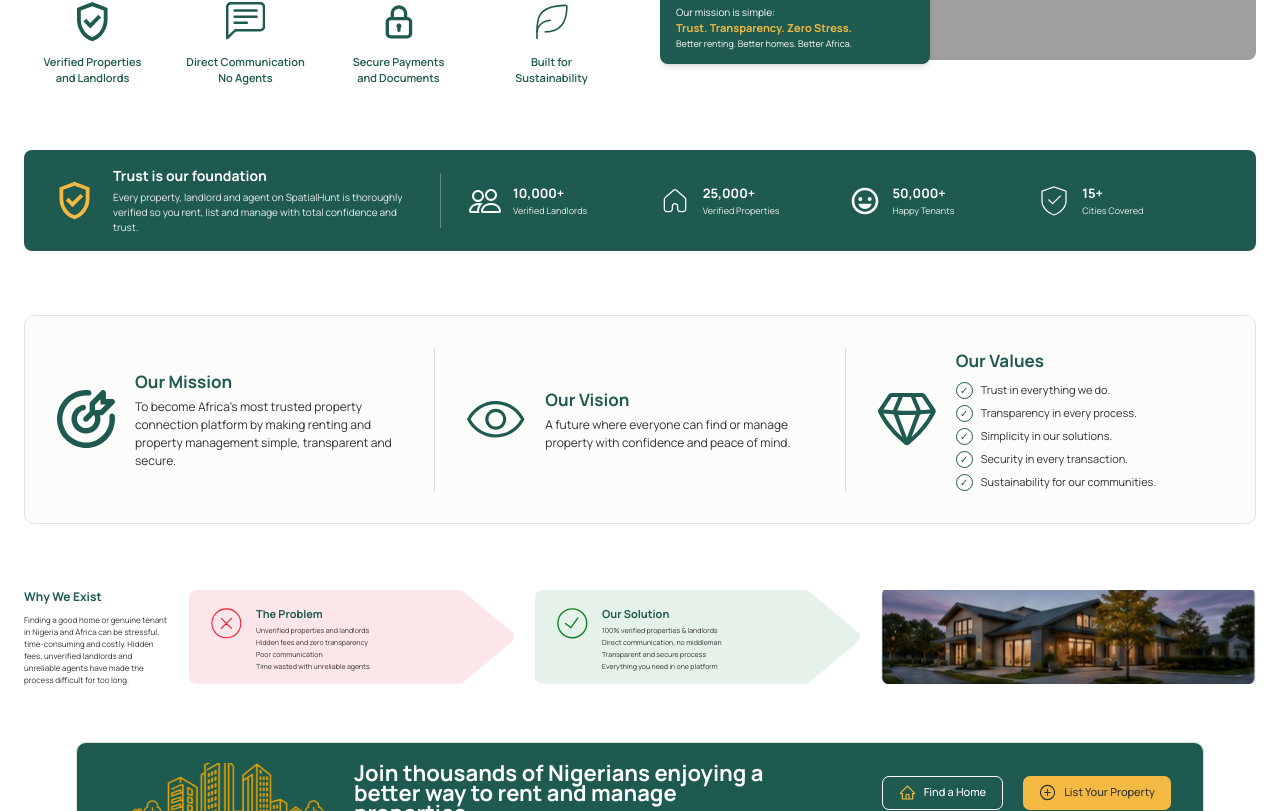
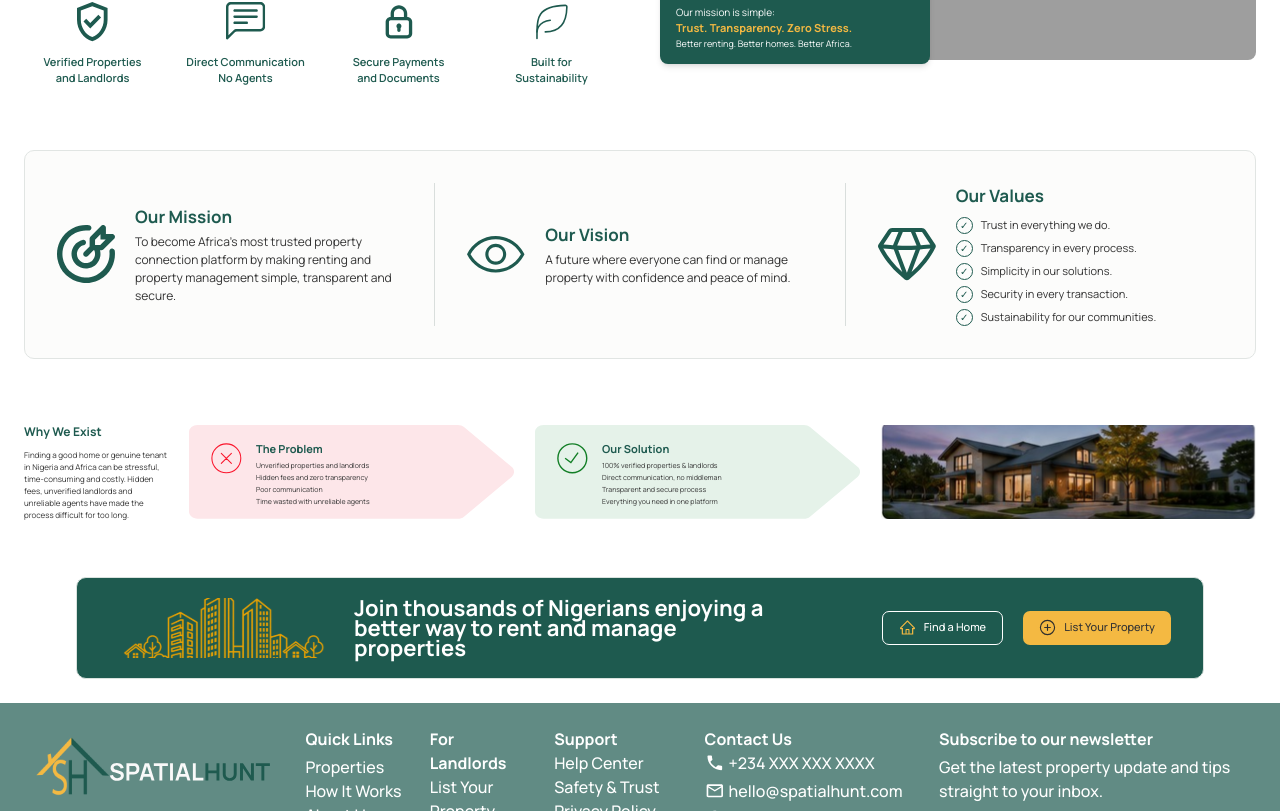
Before and after one commit to spatialhunt/spatialhunt-project, a Next.js app: page /about in a window 1280 px wide. Shown: the part 409-1220 px from the top of the page. Built offline with nearby package versions, Linux system fonts and the light colour scheme; grey boxes are pictures that could not be loaded.

Commit message:
made the about us button interactive

```diff
--- a/app/about/page.tsx
+++ b/app/about/page.tsx
@@ -1,6 +1,6 @@
 import React from 'react'
 import AboutHero from '@/component/about/AboutHero';
-import TrustStats from '@/component/howitworks/Truststats';
+
 import MissionVisionValues from '@/component/about/MissionVisionValues';
 import WhyWeExist from '@/component/about/WhyWeExist';
 import GetStarted from '@/component/about/AboutGetStarted';
@@ -12,7 +12,7 @@
   return (
     <main>
       <AboutHero />
-      <TrustStats />
+
       <MissionVisionValues />
       <WhyWeExist />
       <GetStarted />
--- a/component/about/AboutGetStarted.tsx
+++ b/component/about/AboutGetStarted.tsx
@@ -1,4 +1,5 @@
 import Image from "next/image";
+import Link from "next/link";
 
 export default function GetStarted() {
   return (
@@ -28,7 +29,8 @@
         <div className="flex w-full shrink-0 flex-col items-center gap-3 sm:w-auto sm:flex-row sm:gap-5">
 
           {/* Find a Home */}
-          <button
+          <Link href="/properties">
+             <button
             type="button"
             className="flex h-[34px] w-full items-center justify-center gap-2 rounded-[7px] border border-white px-4 text-[11px] font-medium text-white transition hover:bg-[#17483F] sm:w-auto"
           >
@@ -43,7 +45,10 @@
             <span>Find a Home</span>
           </button>
 
+          </Link>
+
           {/* List Your Property */}
+          <Link href="/listproperty">
           <button
             type="button"
             className="flex h-[34px] w-full items-center justify-center gap-2 rounded-[7px] bg-[#F4B942] px-4 text-[11px] font-medium text-[#333333] transition hover:bg-[#E5AA32] sm:w-auto"
@@ -58,6 +63,7 @@
 
             <span>List Your Property</span>
           </button>
+          </Link>
 
         </div>
       </div>
```
Also changed, not shown: app/howitworks/page.tsx (+13 -12 lines), component/How it works/GetStarted.tsx (renamed from component/howitworks/GetStarted.tsx), component/How it works/HowItWorksHero.tsx (renamed from component/howitworks/HowItWorksHero.tsx), component/How it works/JourneyCards.tsx (renamed from component/howitworks/JourneyCards.tsx), component/How it works/JourneySelector.tsx (renamed from component/howitworks/JourneySelector.tsx), component/How it works/Truststats.tsx (renamed from component/howitworks/Truststats.tsx).
